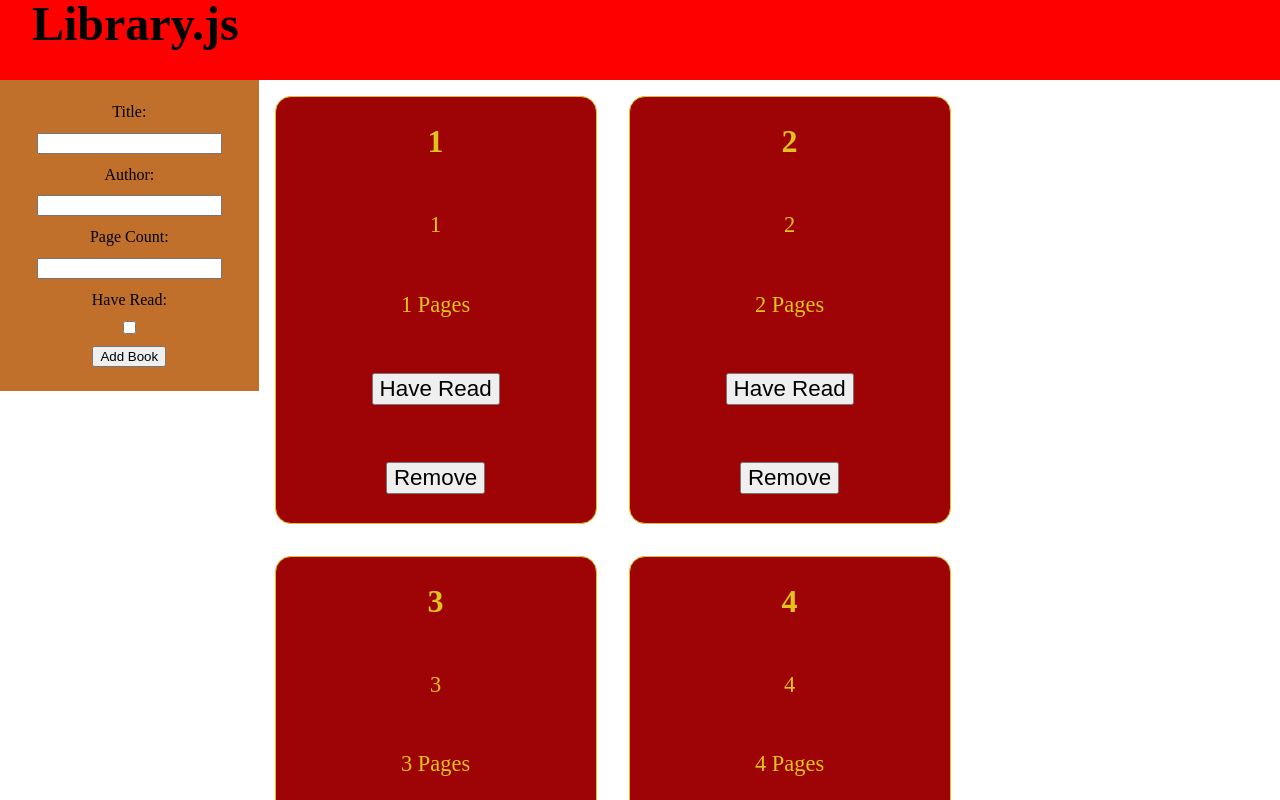
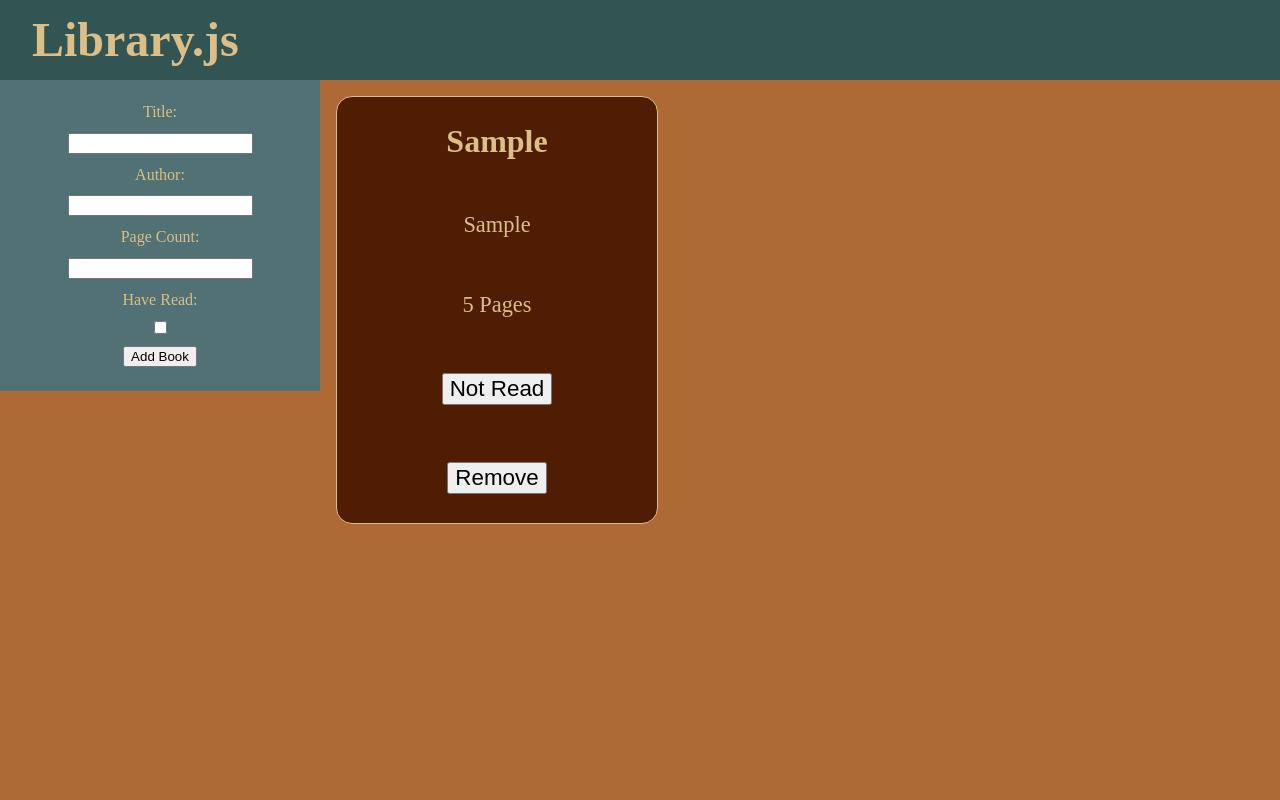
Before and after one commit to Fenroe/TOP-library, a plain HTML site: page index.html in a window 1280 px wide. Both pictures are taken after typing "Sample", "Sample", "5" into the empty fields and a click on the button "Add Book". Shown: the top 800 px of the page. Drawn offline with Linux system fonts and the light colour scheme.

Commit message:
Finished all apart from storage

```diff
--- a/script/index.js
+++ b/script/index.js
@@ -4,6 +4,8 @@ const pageCountInput = document.getElementById("page-count");
 const haveReadInput = document.getElementById("have-read");
 const createBook = document.getElementById("add-book");
 const cardContainer = document.querySelector(".book-card-container");
+
+let myLibrary = [];
 
 function Book(title, author, pageCount, haveRead) {
     this.title = title;
@@ -51,40 +53,6 @@ Book.prototype.makeCard = function(indexNumber) {
     console.log(newHaveReadButton.dataset.indexNumber);
 }
 
-const exampleOne = new Book("1", "1", "1", true);
-const exampleTwo = new Book("2", "2", "2", true);
-const exampleThree = new Book("3", "3", "3", true);
-const exampleFour = new Book("4", "4", "4", false);
-const exampleFive = new Book("5", "5", "5", true);
-
-function resetCards() {
-    cardContainer.innerHTML = "";
-}
-
-function resetForm() {
-    titleInput.value = "";
-    authorInput.value = "";
-    pageCountInput.value = null;
-    haveReadInput.checked = false;
-}
-
-function addToLibrary(title, author, pageCount, haveRead) {
-    myBook = new Book(title, author, pageCount, haveRead);
-    myBook.prototype = Object.create(Book.prototype);
-    myLibrary.push(myBook);
-    fillPage();
-};
-
-function fillPage() {
-    resetCards();
-    for(i=0; i<myLibrary.length; i++) {
-        myLibrary[i].makeCard(i);
-    }
-    activateHaveReadButtons();
-    activateRemoveButtons();
-    resetForm();
-}
-
 function activateHaveReadButtons() {
     haveReadButtons = document.querySelectorAll(".have-read-button");
     haveReadButtons.forEach((button) => {
@@ -111,8 +79,40 @@ function activateRemoveButtons() {
     })
 }
 
-let myLibrary = [exampleOne, exampleTwo, exampleThree, exampleFour, exampleFive];
+
+
+function resetCards() {
+    cardContainer.innerHTML = "";
+}
+
+function resetForm() {
+    titleInput.value = "";
+    authorInput.value = "";
+    pageCountInput.value = null;
+    haveReadInput.checked = false;
+}
+
+function fillPage() {
+    resetCards();
+    for(i=0; i<myLibrary.length; i++) {
+        myLibrary[i].prototype = Object.create(Book.prototype);
+        myLibrary[i].makeCard(i);
+    }
+    activateHaveReadButtons();
+    activateRemoveButtons();
+    resetForm();
+}
+
+function addToLibrary(title, author, pageCount, haveRead) {
+    myBook = new Book(title, author, pageCount, haveRead);
+    myLibrary.push(myBook);
+    fillPage();
+};
 
 createBook.addEventListener("click", () => {
-    addToLibrary(titleInput.value, authorInput.value, pageCountInput.value, haveReadInput.checked);
+    if(titleInput.value != "" && authorInput.value != "" && pageCountInput.value > 0) {
+        addToLibrary(titleInput.value, authorInput.value, pageCountInput.value, haveReadInput.checked);
+    } else {
+        return;
+    }
 });
--- a/style/main.scss
+++ b/style/main.scss
@@ -1,14 +1,21 @@
 @import url("reset.css");
 
+body {
+    background-color: #ad6a34;;
+}
 header {
     height: 5rem;
-    background-color: red;
+    background-color: #325453;
+    color: #dcbe87;
+    position: relative;
 }
 
 .page-heading {
     font-size: 3rem;
     font-weight: bold;
     margin-left: 2rem;
+    position: absolute;
+    bottom: 1rem;
 }
 
 main {
@@ -20,18 +27,27 @@ main {
 .add-new-book-container {
     width: 20rem;
     height: 100%;
-    background-color: #c1702c;
+    background-color: #517174;
     display: flex;
     justify-content: center;
 }
 
 .add-new-book {
+    color: #dcbe87;
     margin: 1.5rem;
     text-align: center;
 
     input {
         margin: .8rem;
     }
+}
+
+.stats-container {
+    width: 20rem;
+    height: 100%;
+    background-color: #517174;
+    display: flex;
+    justify-content: center;
 }
 
 .book-card-container {
@@ -45,8 +61,8 @@ main {
 .book-card {
     height: 26.6rem;
     width: 20rem;
-    background-color: #9e0406;
-    color: rgb(224, 195, 30);
+    background-color: #4e1d04;
+    color: #dcbe87;
     margin: 1rem;
     display: flex;
     flex-direction: column;
```
Also changed, not shown: index.html (+0 -7 lines), style/main.css, 1 other file.
